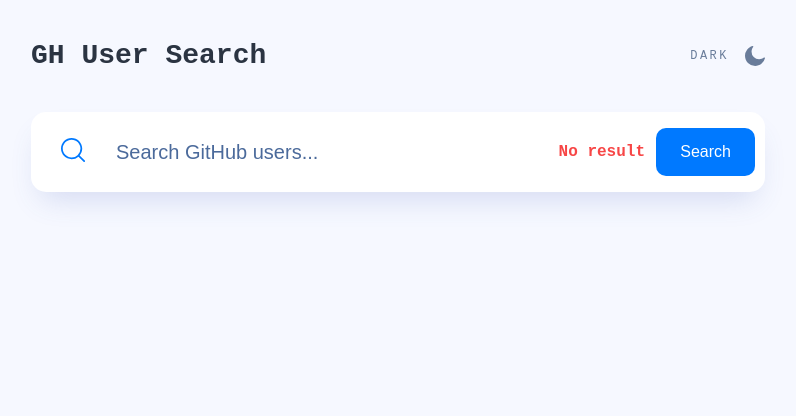
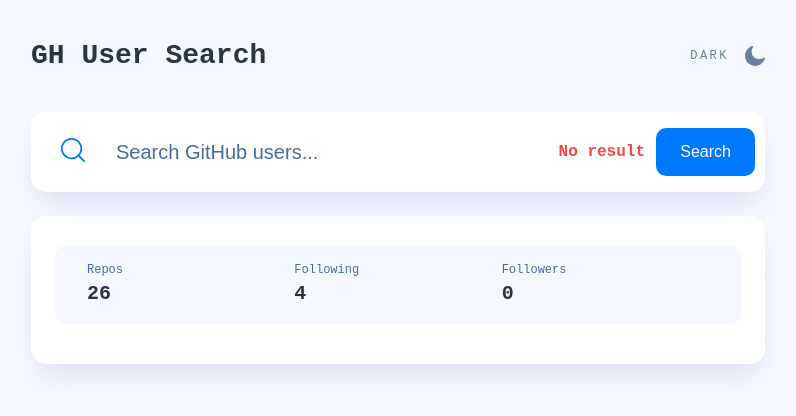
Before and after one commit to Oliolixinfree/github-user-search-app, a React (Create React App) app: page / in a window 1280 px wide. Shown: the top 416 px of the page, without its empty margins (242-1038 px from the left). Built offline with nearby package versions, Linux system fonts and the light colour scheme.

Commit message:
Компонент статистики

```diff
--- a/src/App.tsx
+++ b/src/App.tsx
@@ -1,13 +1,17 @@
 import { Container } from 'components/Container';
 import { Header } from 'components/Header';
 import { Search } from 'components/Search';
+import { UserCard } from 'components/UserCard';
 import React from 'react';
+
+import { defaultUser } from './mock/index';
 
 function App() {
   return (
     <Container>
       <Header />
       <Search hasError onSubmit={() => {}} />
+      <UserCard {...defaultUser} />
     </Container>
   );
 }
--- /dev/null
+++ b/src/components/UserCard/UserCard.module.scss
@@ -0,0 +1,58 @@
+:global {
+  body[data-theme='light'] {
+    --ucard-bg: var(--white);
+    --bio-color: var(--gray-200);
+    --ucard-shadow: var(--shadow);
+  }
+
+  body[data-theme='dark'] {
+    --ucard-bg: var(--gray-400);
+    --bio-color: var(--white);
+    --ucard-shadow: unset;
+  }
+}
+
+.userCard {
+  margin: 1.5rem 0 3rem;
+  width: 100%;
+  padding: 30px 24px 40px;
+  background-color: var(--ucard-bg);
+  box-shadow: var(--ucard-shadow);
+  border-radius: 15px;
+  // display: grid;
+  // grid-template-columns: 70px 1fr;
+  // gap: 25px 20px;
+
+  // & > *:nth-child(n + 3) {
+  //   grid-column: 1 / span 2;
+  // }
+
+  // @media (min-width: 767px) {
+  //   grid-template-columns: 120px 1fr;
+  //   padding: 40px;
+  //   gap: 30px 40px;
+  // }
+
+  // @media (min-width: 1024px) {
+  //   gap: 30px 40px;
+
+  //   & > *:nth-child(n + 2) {
+  //     grid-column: 2 / span 1;
+  //   }
+  // }
+}
+
+.avatar {
+  border-radius: 50%;
+  max-width: 100%;
+}
+
+.bio {
+  font-size: 1rem;
+  line-height: 1.5;
+  color: var(--bio-color);
+
+  &.empty {
+    opacity: 0.75;
+  }
+}
--- /dev/null
+++ b/src/components/UserCard/UserCard.tsx
@@ -0,0 +1,14 @@
+import { UserStat } from 'components/UserStat';
+import React from 'react';
+import { LocalGithubUser } from 'types';
+import styles from './UserCard.module.scss';
+
+interface UserCardProps extends LocalGithubUser {}
+
+export const UserCard = (props: UserCardProps) => {
+  return (
+    <div className={styles.userCard}>
+      <UserStat followers={props.followers} repos={props.repos} following={props.following} />
+    </div>
+  );
+};
--- /dev/null
+++ b/src/components/UserCard/index.ts
@@ -0,0 +1 @@
+export * from './UserCard';
--- /dev/null
+++ b/src/components/UserStat/UserStat.module.scss
@@ -0,0 +1,38 @@
+:global {
+  body[data-theme='light'] {
+    --stat-bg: var(--gray-50);
+    --stat-color: var(--gray-300);
+  }
+
+  body[data-theme='dark'] {
+    --stat-bg: var(--gray-500);
+    --stat-color: var(--white);
+  }
+}
+
+.userStat {
+  background-color: var(--stat-bg);
+  color: var(--stat-color);
+  padding: 15px 32px;
+  border-radius: 10px;
+  display: grid;
+  grid-template-columns: repeat(3, 1fr);
+}
+
+.info {
+  display: flex;
+  flex-direction: column;
+  gap: 0.5rem;
+
+  &Title {
+    color: var(--gray-200);
+    font-size: 0.75rem;
+    line-height: 1.5;
+  }
+
+  &Number {
+    font-size: 1.25rem;
+    line-height: 1.5;
+    font-weight: 700;
+  }
+}
--- /dev/null
+++ b/src/components/UserStat/UserStat.tsx
@@ -0,0 +1,24 @@
+import React from 'react';
+import { LocalGithubUser } from 'types';
+import styles from './UserStat.module.scss';
+
+export interface UserStatProps extends Pick<LocalGithubUser, 'repos' | 'followers' | 'following'> {}
+
+export const UserStat = ({ repos, followers, following }: UserStatProps) => {
+  return (
+    <div className={styles.userStat}>
+      <div className={styles.userInfo}>
+        <div className={styles.infoTitle}>Repos</div>
+        <div className={styles.infoNumber}>{repos}</div>
+      </div>
+      <div className={styles.userInfo}>
+        <div className={styles.infoTitle}>Following</div>
+        <div className={styles.infoNumber}>{following}</div>
+      </div>
+      <div className={styles.userInfo}>
+        <div className={styles.infoTitle}>Followers</div>
+        <div className={styles.infoNumber}>{followers}</div>
+      </div>
+    </div>
+  );
+};
--- /dev/null
+++ b/src/components/UserStat/index.ts
@@ -0,0 +1 @@
+export * from './UserStat';
--- /dev/null
+++ b/src/mock/index.ts
@@ -0,0 +1,16 @@
+import { LocalGithubUser } from 'types';
+export const defaultUser: LocalGithubUser = {
+  login: 'Oliolixinfree',
+  id: 60439603,
+  avatar: 'https://avatars.githubusercontent.com/u/60439603?v=4',
+  name: 'Ivan',
+  company: null,
+  blog: '',
+  location: null,
+  bio: 'Frontend developer.',
+  twitter: null,
+  repos: 26,
+  followers: 0,
+  following: 4,
+  created: '2020-01-29T16:04:52Z',
+};
```
